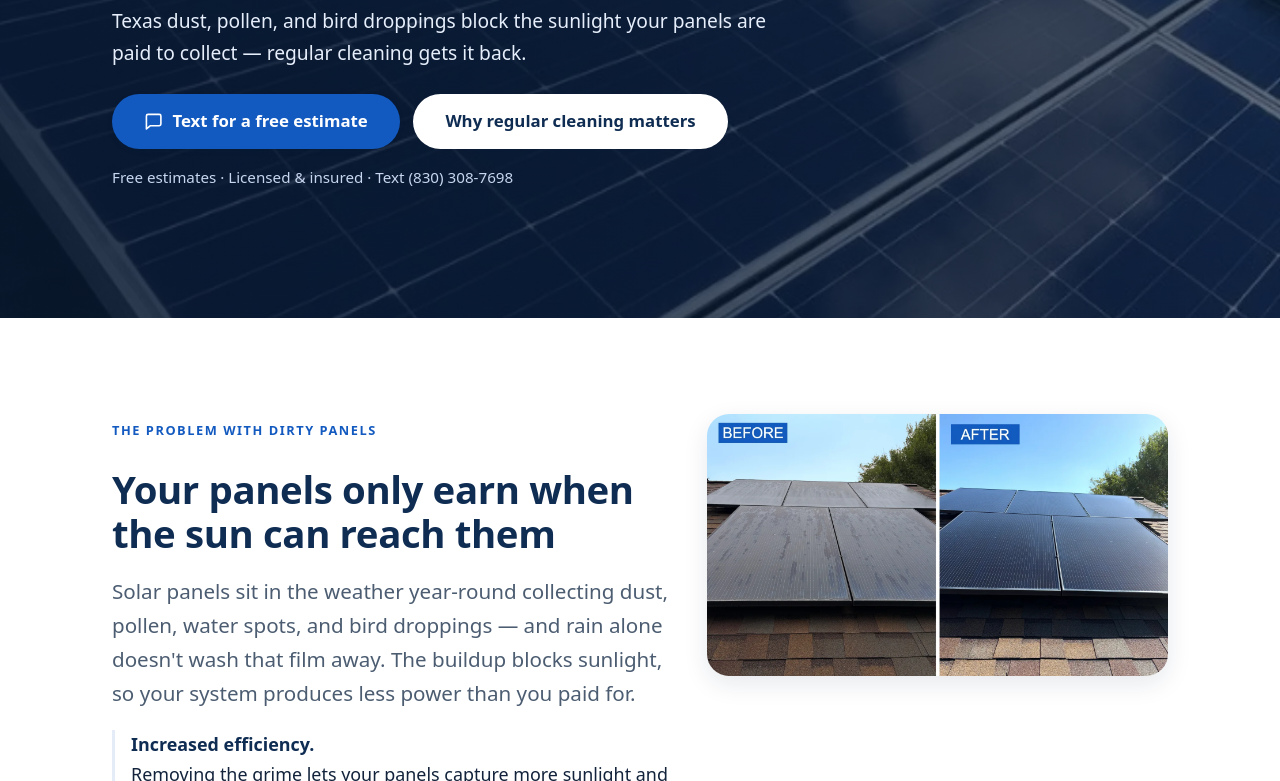
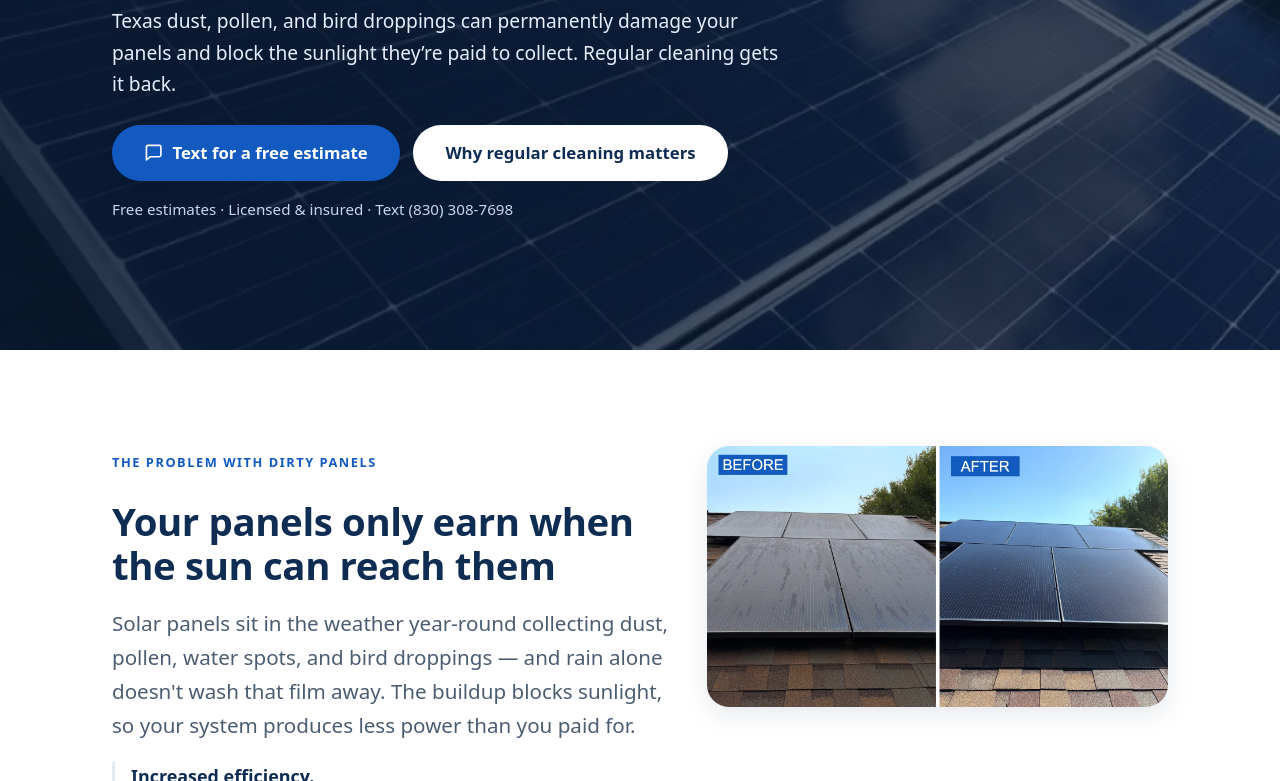
Before and after one commit to peaksystemstx/peaksystemstx, a plain HTML site: page site/index.html in a window 1280 px wide. Shown: the part 363-1144 px from the top of the page. Drawn offline with Linux system fonts and the light colour scheme.

Commit message:
Add permanent-damage claim to the hero subhead

```diff
--- a/site/index.html
+++ b/site/index.html
@@ -76,7 +76,7 @@
       <div class="container hero-inner">
         <p class="eyebrow eyebrow--light">Solar Panel Cleaning Specialists</p>
         <h1>Dirty solar panels quietly cost you energy every day</h1>
-        <p>Texas dust, pollen, and bird droppings block the sunlight your panels are paid to collect &mdash; regular cleaning gets it back.</p>
+        <p>Texas dust, pollen, and bird droppings can permanently damage your panels and block the sunlight they&rsquo;re paid to collect. Regular cleaning gets it back.</p>
         <div class="btn-row">
           <a class="btn btn--primary btn--lg" href="sms:+18303087698">
             <svg class="ico" viewBox="0 0 24 24" fill="none" stroke="currentColor" stroke-width="2" aria-hidden="true"><path d="M21 15a2 2 0 0 1-2 2H8l-5 4V5a2 2 0 0 1 2-2h14a2 2 0 0 1 2 2z" stroke-linecap="round" stroke-linejoin="round"/></svg>
```
